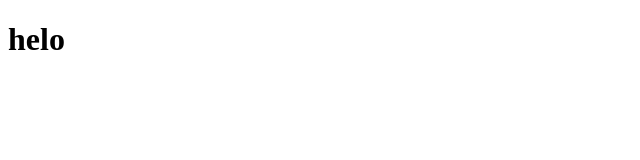
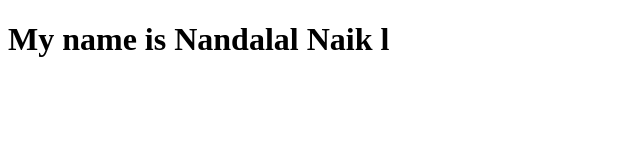
Before and after one commit to student-nandalal/project2, a plain HTML site: page index.html in a window 1280 px wide. Shown: the whole page, without its empty margins (0-640 px from the left). Drawn offline with Linux system fonts and the light colour scheme.

Commit message:
change a tag

```diff
--- a/index.html
+++ b/index.html
@@ -6,6 +6,6 @@
     <title>Simple two</title>
 </head>
 <body>
-    <h1>helo</h1>
+    <h1>My name is Nandalal Naik l</h1>
 </body>
 </html>
```
